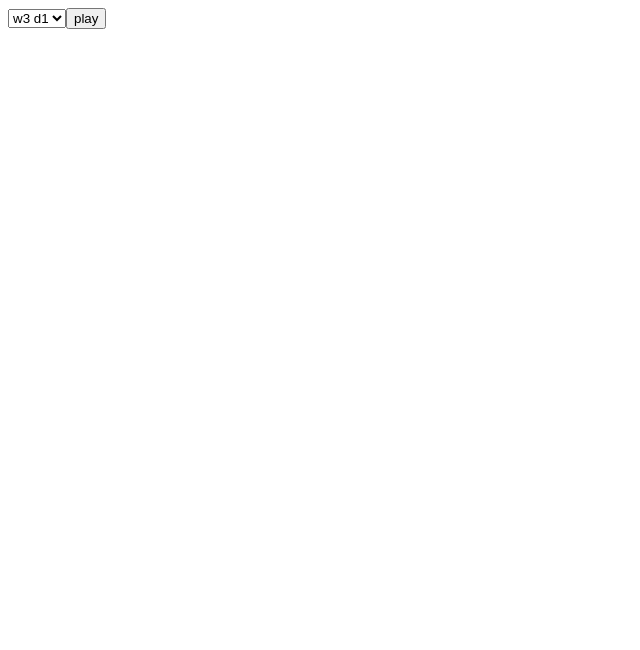
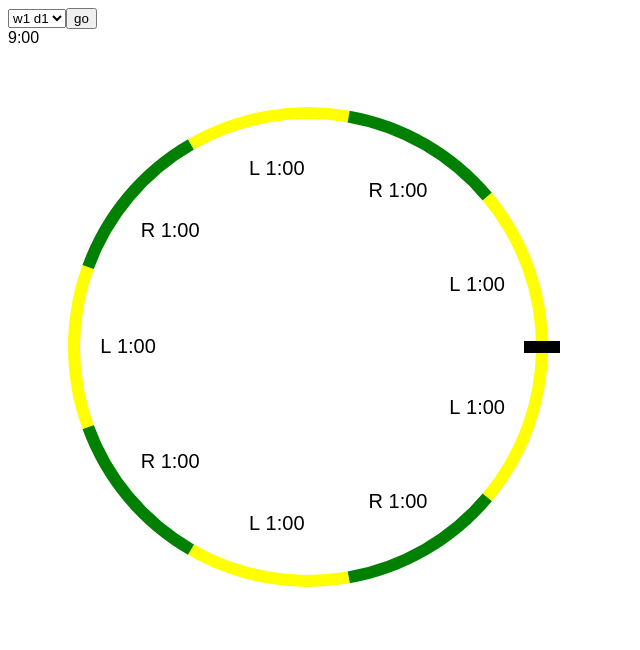
Before and after one commit to JosePedroDias/exercise-metronome, a website with bundled scripts: page index.html in a window 1280 px wide. Shown: the whole page, without its empty margins (0-640 px from the left). Built offline with nearby package versions, Linux system fonts and the light colour scheme.

Commit message:
visuals mostly done

```diff
--- a/index.html
+++ b/index.html
@@ -4,6 +4,8 @@
     <meta charset="utf-8" />
 
     <title>rowing metronome</title>
+
+    <link rel="stylesheet" href="main.css" />
   </head>
   <body>
     <script type="module" src="index.mjs"></script>
--- a/index.mjs
+++ b/index.mjs
@@ -3,37 +3,66 @@ import { plan } from './plan.mjs';
 import { processPlan } from './process-plan.mjs';
 import { play } from './metronome.mjs';
 import { add } from './scheduler.mjs';
+import { storageFactory } from './storage.mjs';
+
 import { select } from './select.mjs';
 import { button } from './button.mjs';
+import { text } from './text.mjs';
+import { viz } from './viz.mjs';
+
+import { toMinsSecs, sumProp } from './utils.mjs';
+
+const storage = storageFactory('rowMet');
 
 const programs = Object.keys(plan);
 
+let textComp, vizComp, program;
+
+function onProgramChange(program_) {
+  program = program_;
+  storage.setItem('initiallySelected', program);
+
+  const steps = processPlan(plan[program]);
+  console.log(steps);
+
+  const sessionDuration = sumProp(steps, 'seconds');
+
+  textComp.setLabel(toMinsSecs(sessionDuration));
+
+  if (!vizComp) {
+    vizComp = viz({ side: 600, steps });
+  } else {
+    vizComp.setSteps(steps);
+  }
+}
+
+const initiallySelected = storage.getItem('initiallySelected') || programs[0];
+
 select({
   options: programs,
-  initiallySelected: 'w3 d1',
+  initiallySelected,
   onSelected: (selection) => {
-    console.log(selection);
+    onProgramChange(selection);
   },
 });
 
 button({
-  label: 'play',
+  label: 'go',
   onClick: () => {
-    console.log('asd');
+    console.log('clicked play');
+    play({ tempo: 23 * 2 });
   },
 });
 
-const program = 'w3 d1';
-const steps = processPlan(plan[program]);
-console.log(steps);
+textComp = text({ label: 'session duration' });
 
-// play({ tempo: 23 * 2 });
+onProgramChange(initiallySelected);
 
-add({
+/* add({
   name: '2sec tick',
   duration: 2000,
   repeat: true,
   callback: ({ times }) => {
     console.log(`TICK ${times}`);
   },
-});
+});*/
--- /dev/null
+++ b/main.css
@@ -0,0 +1,3 @@
+body {
+  font-family: sans-serif;
+}
--- a/rpms.mjs
+++ b/rpms.mjs
@@ -1,5 +1,6 @@
 export const rpms = {
-  l: 20,
-  m: 23,
-  h: 26,
+  R: 0,
+  L: 20,
+  M: 23,
+  H: 26,
 };
--- /dev/null
+++ b/storage.mjs
@@ -0,0 +1,15 @@
+export function storageFactory(prefix) {
+  function getItem(key) {
+    const raw = localStorage.getItem(`${prefix}_${key}`);
+    if (raw !== undefined) {
+      return JSON.parse(raw);
+    }
+  }
+
+  function setItem(key, value) {
+    const raw = JSON.stringify(value);
+    localStorage.setItem(`${prefix}_${key}`, raw);
+  }
+
+  return { getItem, setItem };
+}
--- /dev/null
+++ b/text.mjs
@@ -0,0 +1,13 @@
+export function text({ label, parent }) {
+  const el = document.createElement('div');
+  el.appendChild(document.createTextNode(label));
+
+  function setLabel(lbl) {
+    const textNode = el.childNodes[0];
+    textNode.nodeValue = lbl;
+  }
+
+  (parent || document.body).appendChild(el);
+
+  return { setLabel, el };
+}
--- /dev/null
+++ b/utils.mjs
@@ -0,0 +1,22 @@
+const DEG2RAD = Math.PI / 180;
+
+export function zeroPad(n) {
+  return n < 10 ? '0' + n : n;
+}
+
+export function sumProp(arr, propName) {
+  return arr.reduce((prev, curr) => prev + curr[propName], 0);
+}
+
+export function toMinsSecs(t) {
+  const mins = Math.floor(t / 60);
+  const secs = t - mins * 60;
+  if (!mins) {
+    return secs;
+  }
+  return `${mins}:${zeroPad(secs)}`;
+}
+
+export function toPolar(x, y, r, angle) {
+  return [r * Math.cos(angle * DEG2RAD) + x, r * Math.sin(angle * DEG2RAD) + x];
+}
--- /dev/null
+++ b/viz.mjs
@@ -0,0 +1,145 @@
+// https://simon.html5.org/dump/html5-canvas-cheat-sheet.html
+
+const DEG2RAD = Math.PI / 180;
+
+import { sumProp, toPolar, toMinsSecs } from './utils.mjs';
+import { rpms } from './rpms.mjs';
+
+export function viz({ steps, side, parent }) {
+  const el = document.createElement('canvas');
+  el.setAttribute('width', side);
+  el.setAttribute('height', side);
+
+  let percentage = 0;
+  let sessionCurrentTime = 0;
+  let sessionDuration;
+
+  const ctx = el.getContext('2d');
+
+  (parent || document.body).appendChild(el);
+
+  const lineWidth = 12;
+  const cx = side / 2;
+  const cy = side / 2;
+  const r = side * 0.4;
+
+  const colors = {
+    R: 'green',
+    L: 'yellow',
+    M: 'orange',
+    H: 'red',
+  };
+
+  //ctx.lineCap = 'round';
+  //ctx.lineJoin = 'round';
+
+  ctx.font = '20px sans-serif';
+  ctx.textAlign = 'center';
+  ctx.textBaseline = 'middle';
+
+  ctx.fillStyle = 'black';
+
+  function drawArc(cx, cy, r, angleI, dAngle) {
+    ctx.beginPath();
+    ctx.arc(
+      cx,
+      cy,
+      r - lineWidth / 2,
+      angleI * DEG2RAD,
+      (angleI + dAngle) * DEG2RAD
+    );
+    ctx.stroke();
+  }
+
+  function drawLine(ax, ay, bx, by) {
+    ctx.beginPath();
+    ctx.moveTo(ax, ay);
+    ctx.lineTo(bx, by);
+    ctx.stroke();
+  }
+
+  function drawText(x, y, txt) {
+    ctx.fillText(txt, x, y);
+  }
+
+  function draw() {
+    ctx.clearRect(0, 0, side, side);
+
+    let angle = 0;
+    ctx.lineWidth = lineWidth;
+    for (let s of steps) {
+      const intensity = s.intensity;
+      const dur = s.seconds;
+      const percentage = dur / sessionDuration;
+      const dAngle = percentage * 360;
+      const color = colors[intensity];
+      ctx.strokeStyle = color;
+
+      drawArc(cx, cy, r, angle, dAngle);
+
+      const [tx, ty] = toPolar(cx, cy, r - 60, angle + dAngle / 2);
+      drawText(tx, ty, `${intensity} ${toMinsSecs(dur)}`);
+
+      angle += dAngle;
+    }
+
+    angle = percentage * 360;
+
+    if (percentage) {
+      ctx.lineWidth = lineWidth * 1.3;
+      ctx.strokeStyle = 'white';
+      ctx.globalAlpha = 0.9;
+      drawArc(cx, cy, r, 0, angle);
+      ctx.lineWidth = lineWidth;
+      ctx.globalAlpha = 1;
+    }
+
+    ctx.strokeStyle = 'black';
+    const [ax, ay] = toPolar(cx, cy, r - lineWidth * 2, angle, angle);
+    const [bx, by] = toPolar(cx, cy, r + lineWidth * 1, angle, angle);
+    drawLine(ax, ay, bx, by);
+  }
+
+  function setSteps(steps_) {
+    sessionDuration = sumProp(steps, 'seconds');
+    percentage = 0;
+    steps = steps_;
+    draw();
+  }
+
+  function setSessionCurrentTime(ct) {
+    sessionCurrentTime = ct;
+    percentage = Math.min(sessionDuration, Math.max(0, ct / sessionDuration));
+    draw();
+  }
+
+  function getCurrentStep() {
+    let s = 0;
+    for (let step of steps) {
+      // TODO TEST
+      if (s >= sessionCurrentTime && s + step.seconds <= sessionCurrentTime) {
+        return step;
+      }
+    }
+  }
+
+  function getCurrentRpm() {
+    const step = getCurrentStep();
+    return rpms[step.intensity];
+  }
+
+  setSteps(steps);
+  draw();
+
+  //setSessionCurrentTime(300);
+
+  console.log('getCurrentStep', getCurrentStep());
+  console.log('getCurrentRpm', getCurrentRpm());
+
+  /* {
+    let t = 0;
+    setInterval(() => setSessionTime((t += 10)), 1000);
+  } */
+
+  return { el, setSteps, setSessionCurrentTime, getCurrentStep, getCurrentRpm };
+}
```
